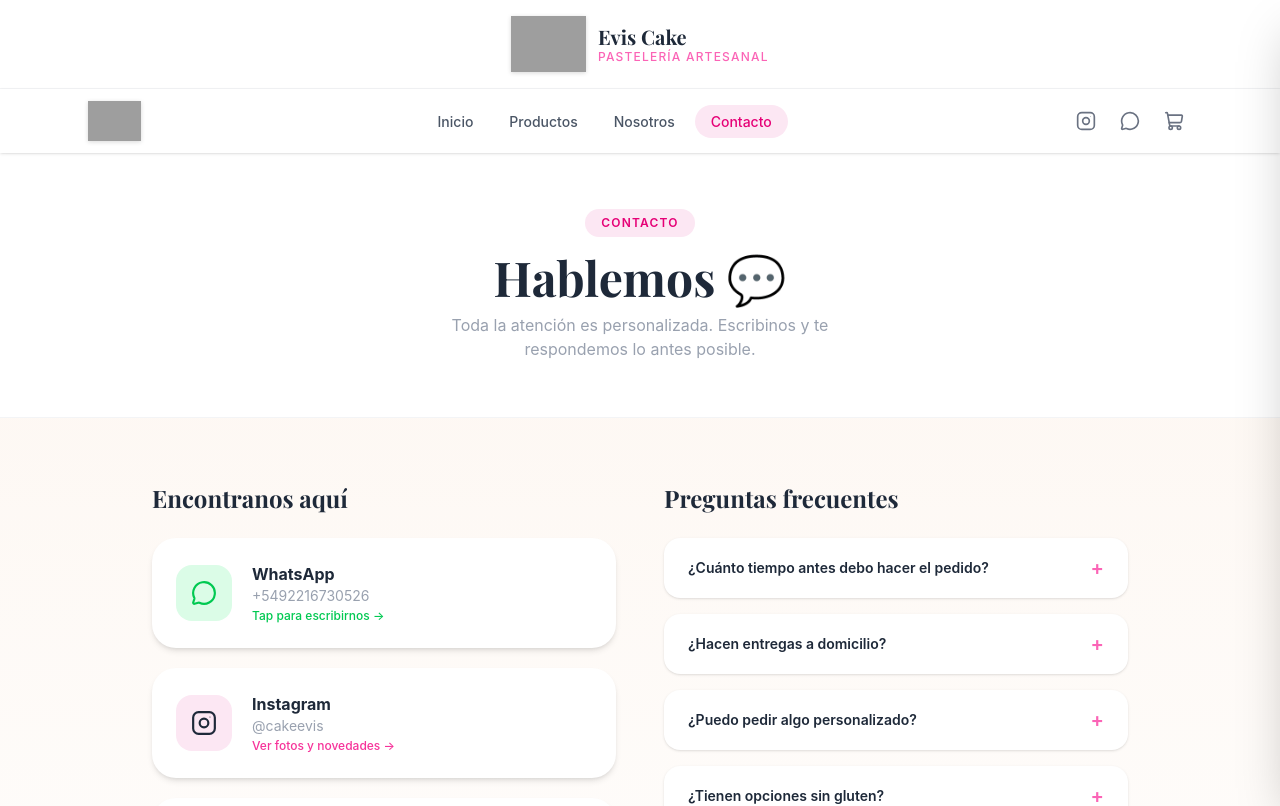
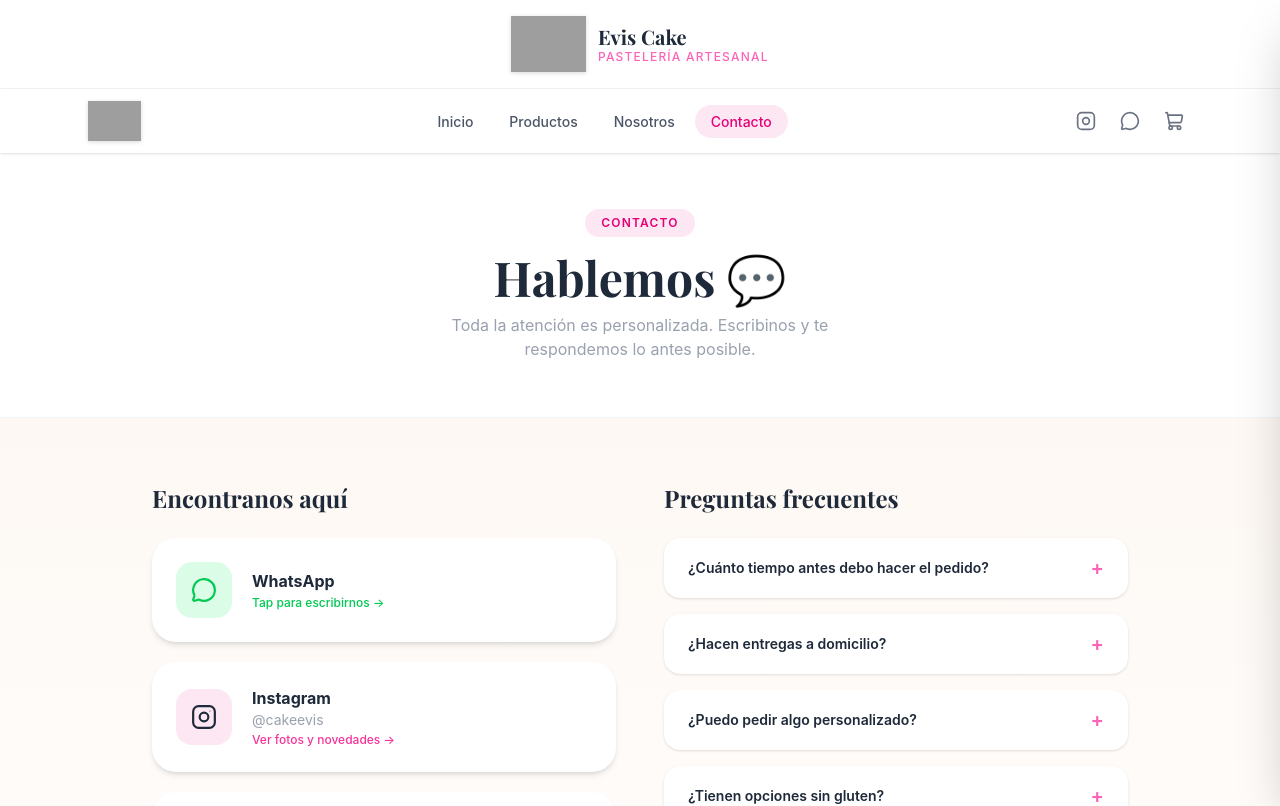
Before and after one commit to galoruiiz/eviscake, a React (Vite) app: page /contacto in a window 1280 px wide. Shown: the top 806 px of the page. Built offline with nearby package versions, Linux system fonts and the light colour scheme; grey boxes are pictures that could not be loaded.

Commit message:
Remove WhatsApp number from ContactPage
Removed WhatsApp number display from the contact page.

```diff
--- a/src/pages/ContactPage.tsx
+++ b/src/pages/ContactPage.tsx
@@ -76,7 +76,6 @@
             </div>
             <div>
               <p className="font-bold text-gray-800">WhatsApp</p>
-              <p className="text-gray-400 text-sm">+{CONFIG.whatsappNumber}</p>
               <p className="text-green-500 text-xs font-medium mt-0.5">Tap para escribirnos →</p>
             </div>
           </a>
```
